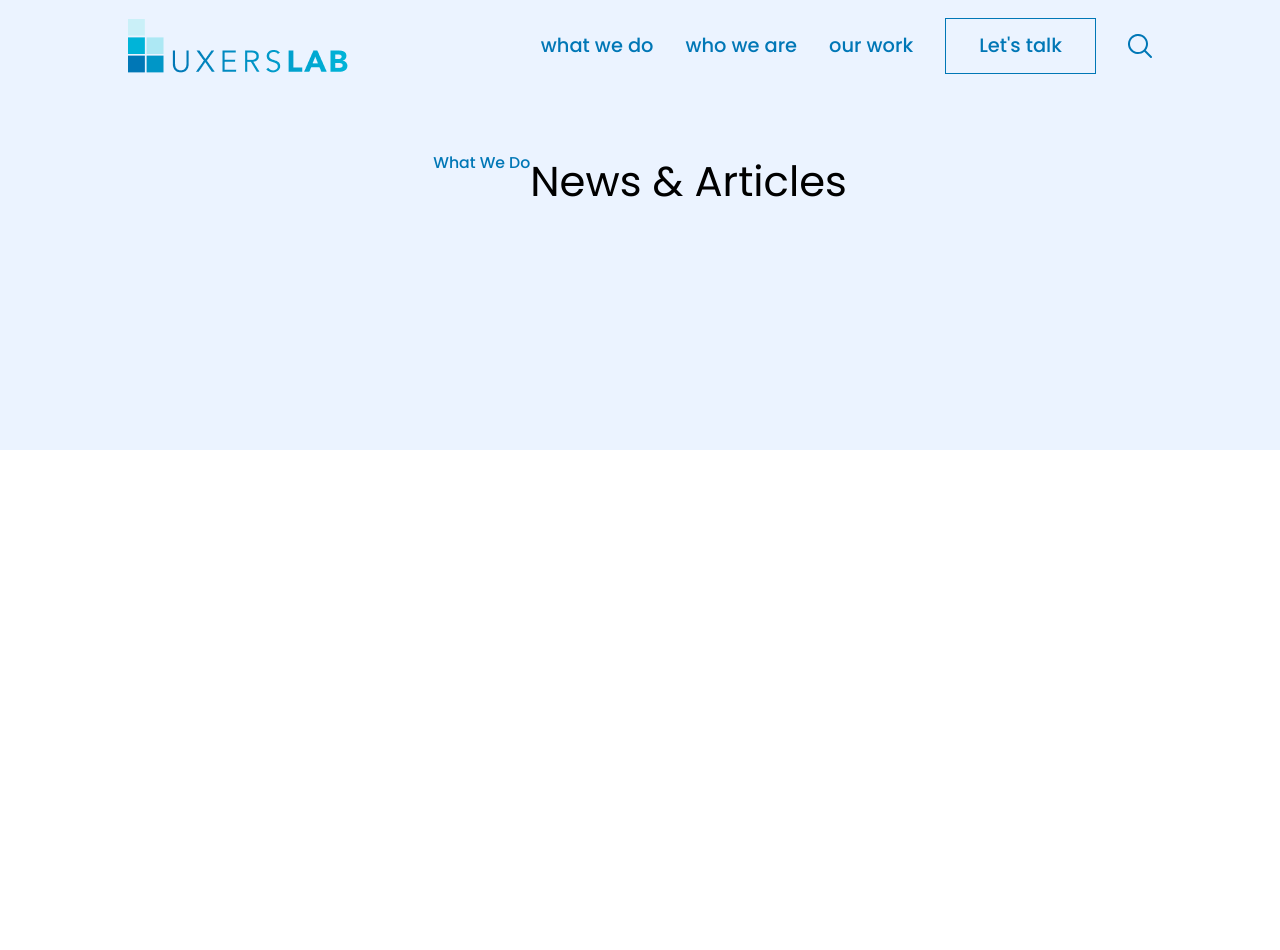
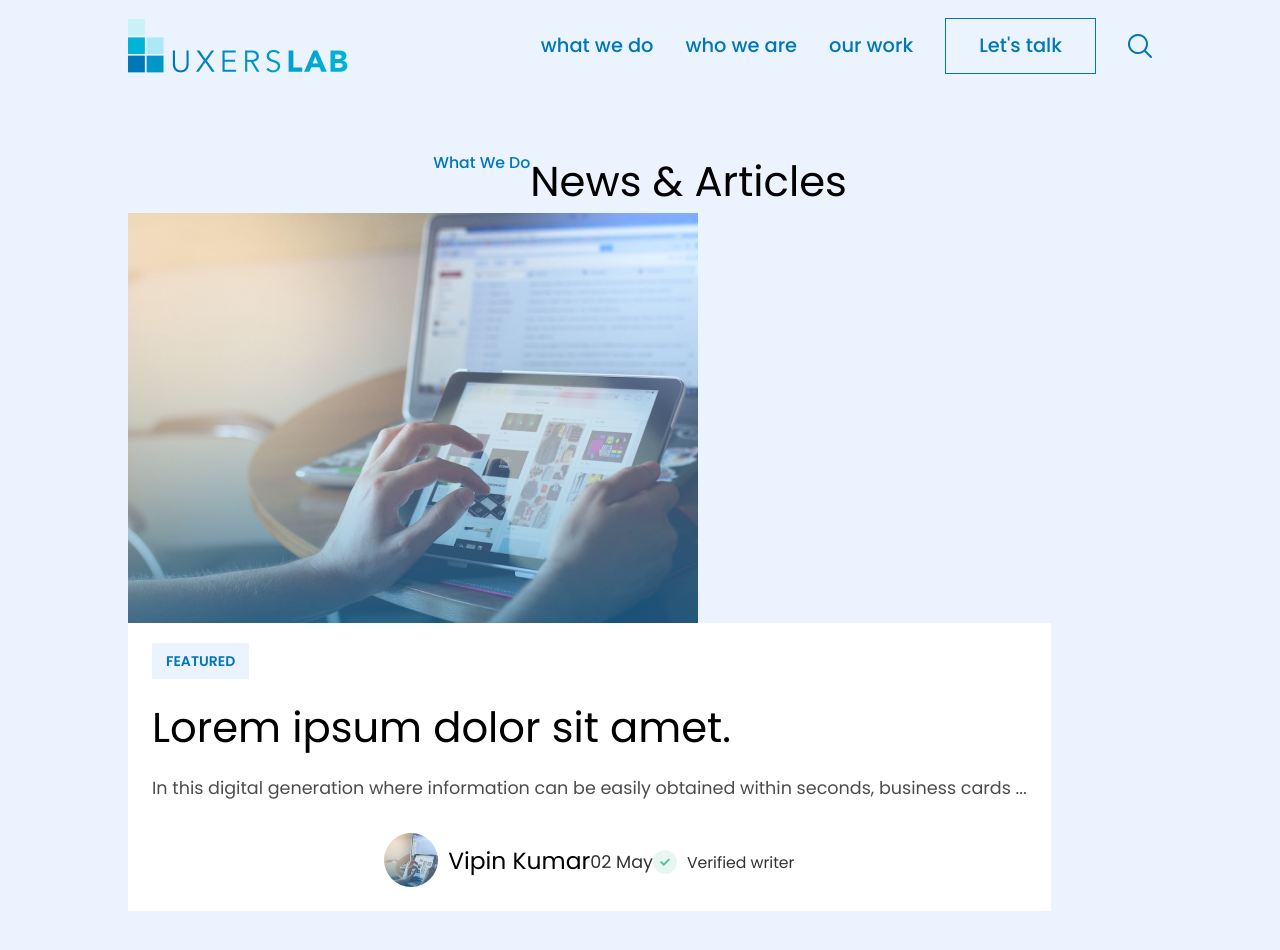
Before and after one commit to kanwaljeet5124/uxers, a Next.js app: page /blogs in a window 1280 px wide. Shown: the top 950 px of the page. Before the commit the page ends 800 px from the top, so only its background shows below. Built offline with nearby package versions, Linux system fonts and the light colour scheme.

Commit message:
kanwal: blog page header added

```diff
--- /dev/null
+++ b/modules/FeaturedBlog.js
@@ -0,0 +1,34 @@
+import React from 'react'
+
+export default function FeaturedBlog() {
+  return (
+    <div className='featured-blog container d-flex d-flex-wrap'>
+        <div className='col-6 d-flex'>
+            <img src='/blog-image.png' alt="Blog Image" />
+        </div>
+        <div className='col-6 bg-white p-3'>
+            <span className='blog_badge'>FEATURED</span>
+            <h2 className='f-400 l-48 mt-4 mb-3'>Lorem ipsum dolor sit amet.</h2>
+            <p className='f-400 op-07'>In this digital generation where information can be easily obtained within seconds, business cards ...</p>
+            <div className='col-12 d-flex d-align-center d-justify-center mt-4'>
+                <div className='col-7 d-flex d-align-center'>
+                    <span className='blog_author'><img src='/blog-image.png' alt="Author Image" /></span>
+                    <h4 className='f-400'> Vipin Kumar</h4>
+                </div>
+                <div className='col-5 d-flex d-flex-wrap d-align-center d-justify-end blog_author_name'>
+                    <span className='col-12 d-flex d-justify-end text-align-end op-08'>02 May</span>
+                    <h6 className='f-400 d-flex d-align-center op-08'>
+                        <svg width="36" height="36" viewBox="0 0 36 36" fill="none" xmlns="http://www.w3.org/2000/svg">
+                            <g id="Icon ">
+                            <circle id="Oval" opacity="0.15" cx="18" cy="18" r="18" fill="#36B37E"/>
+                            <path id="Icon" d="M15.5976 23.7363L10.7051 18.873C10.5684 18.7363 10.5 18.5605 10.5 18.3457C10.5 18.1308 10.5684 17.9551 10.7051 17.8183L11.7891 16.7637C11.9258 16.6074 12.0967 16.5293 12.3018 16.5293C12.5068 16.5293 12.6875 16.6074 12.8437 16.7637L16.125 20.0449L23.1562 13.0137C23.3125 12.8574 23.4931 12.7793 23.6982 12.7793C23.9033 12.7793 24.0742 12.8574 24.2109 13.0137L25.2949 14.0684C25.4316 14.2051 25.5 14.3809 25.5 14.5957C25.5 14.8105 25.4316 14.9863 25.2949 15.123L16.6523 23.7363C16.5156 23.8926 16.3398 23.9707 16.125 23.9707C15.9101 23.9707 15.7344 23.8926 15.5976 23.7363Z" fill="#36B37E"/>
+                            </g>
+                        </svg>
+                        Verified writer
+                    </h6>
+                </div>
+            </div>
+        </div>
+    </div>
+  )
+}
--- a/pages/blogs.js
+++ b/pages/blogs.js
@@ -1,3 +1,4 @@
+import FeaturedBlog from "../modules/FeaturedBlog"
 import Header from "../modules/Header"
 export default function Blogs() {
   return (
@@ -8,6 +9,7 @@ export default function Blogs() {
                 <h6 className="col-12 text-primary l-27 m-0 mb-2 f-500 text-align-center">What We Do</h6>
                 <h2 className="col-12 text-align-center f-400">News & Articles</h2>
             </div>
+            <FeaturedBlog></FeaturedBlog>
         </section>
     </>
   )
--- a/styles/blogs.css
+++ b/styles/blogs.css
@@ -2,3 +2,36 @@
     padding: 150px 0 237px;
     background-color: var(--light-blue);
 }
+
+.blog_badge {
+    padding: 8px 14px;
+    font-size: 14px;
+    font-weight: 600;
+    word-spacing: 0.2em;
+    line-height: 110%;
+    color: var(--primary);
+    background-color: var(--light-blue);
+}
+
+.blog_author {
+    height: 54px;
+    width: 54px;
+    border-radius: 50%;
+    overflow: hidden;
+    margin-right: 10px;
+}
+
+.blog_author>img {
+    height: 54px;
+    width: 54px;
+}
+
+.blog_author_name {
+    margin-top: 4px;
+}
+
+.blog_author_name svg {
+    width: 24px;
+    height: 24px;
+    margin-right: 10px;
+}
```
Also changed, not shown: public/blog-image.png (added).
